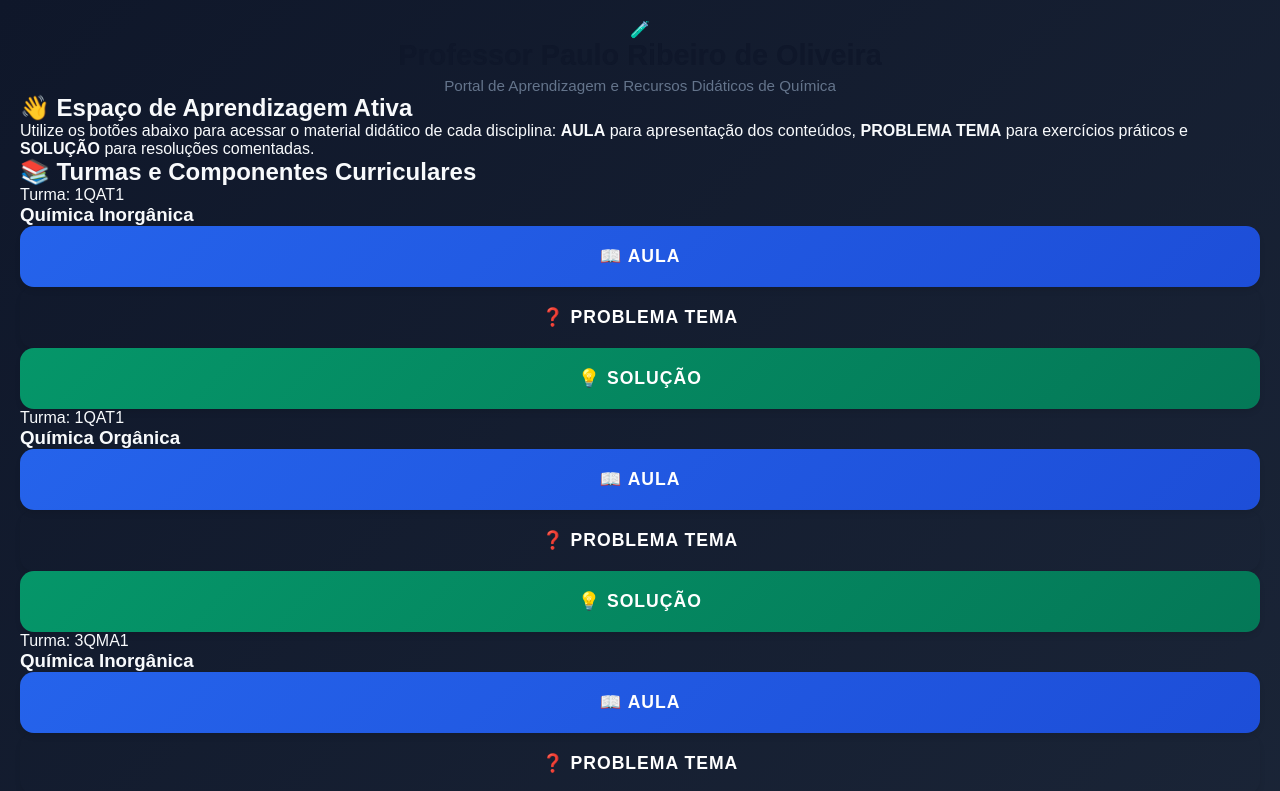
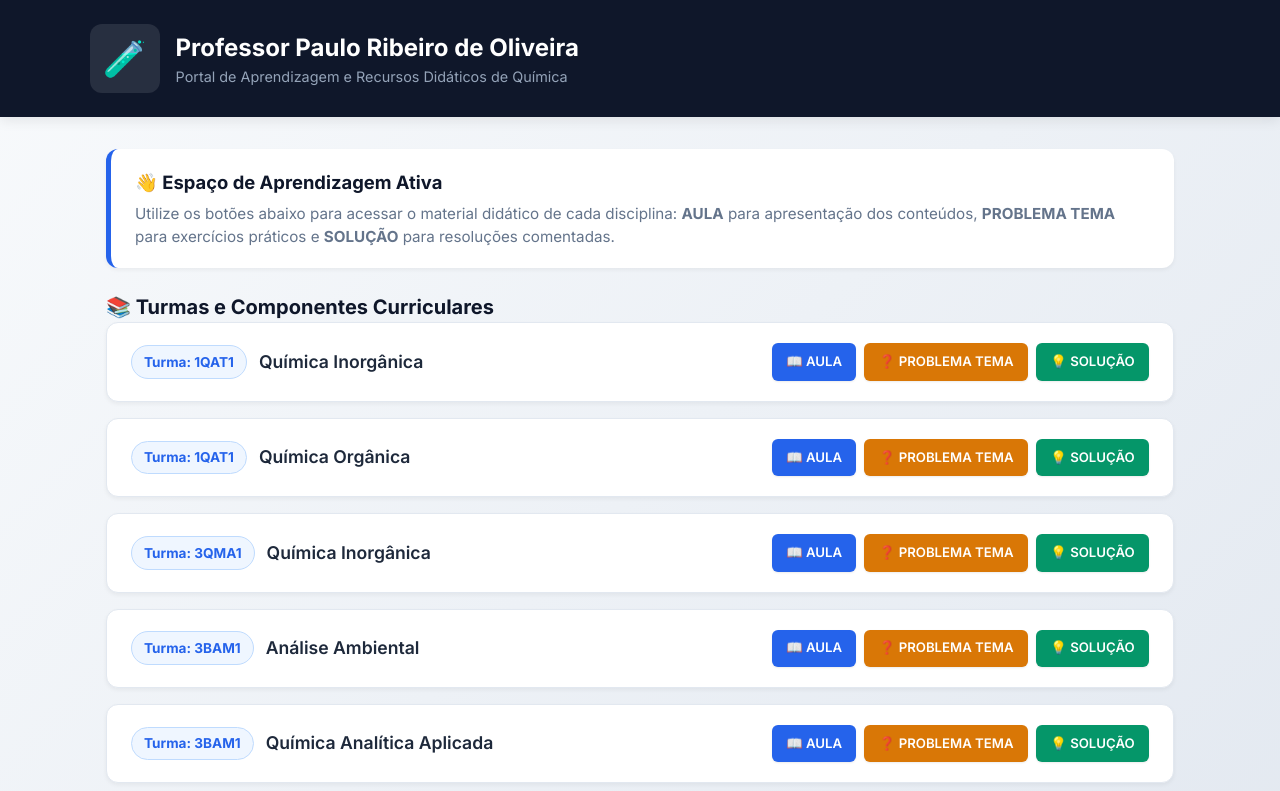
Before and after one commit to oliveirapaulo8-projet-HTML/Quimica---Prof-Paulo-Ribeiro-de-Oliveira, a plain HTML site: page index.html in a window 1280 px wide. Shown: the top 791 px of the page. Drawn offline with Linux system fonts and the light colour scheme.

Commit message:
Update style.css

```diff
--- a/style.css
+++ b/style.css
@@ -1,196 +1,297 @@
-/* =========================================================
-   1. CONFIGURAÇÕES GERAIS E RESET
-   ========================================================= */
+/* ==========================================================================
+   1. RESET BÁSICO E VARIÁVEIS CSS (DESIGN SYSTEM)
+   ========================================================================== */
 * {
-  box-sizing: border-box;
   margin: 0;
   padding: 0;
-  font-family: 'Poppins', sans-serif;
+  box-sizing: border-box;
 }
 
+:root {
+  /* Paleta de Cores */
+  --primary-color: #0f172a;       /* Azul Escuro (Cabeçalho/Rodapé) */
+  --accent-blue: #2563eb;         /* Azul (Botão AULA) */
+  --accent-amber: #d97706;        /* Âmbar/Laranja (Botão PROBLEMA TEMA) */
+  --accent-emerald: #059669;      /* Verde (Botão SOLUÇÃO) */
+  --bg-start: #f8fafc;            /* Fundo suave da página */
+  --bg-end: #e2e8f0;
+
+  /* Cores Neutras */
+  --card-bg: #ffffff;
+  --text-primary: #1e293b;
+  --text-secondary: #64748b;
+  --border-color: #e2e8f0;
+
+  /* Bordas e Sombras */
+  --radius-sm: 6px;
+  --radius-md: 12px;
+  --shadow-sm: 0 2px 4px rgba(0, 0, 0, 0.05);
+  --shadow-md: 0 4px 12px rgba(0, 0, 0, 0.08);
+  --shadow-hover: 0 8px 20px rgba(0, 0, 0, 0.12);
+
+  /* Animação */
+  --transition: all 0.25s ease;
+}
+
+/* ==========================================================================
+   2. CORPO DA PÁGINA (BODY) - FLEXBOX VERTICAL
+   ========================================================================== */
 body {
-  background: linear-gradient(135deg, #0f172a 0%, #1e293b 100%);
-  color: #f8fafc;
+  font-family: 'Inter', system-ui, -apple-system, sans-serif;
+  background: linear-gradient(135deg, var(--bg-start), var(--bg-end));
+  color: var(--text-primary);
   min-height: 100vh;
+  line-height: 1.5;
 
-  /* FLEXBOX NO BODY: Centraliza o cartão no meio da tela */
+  /* FLEXBOX NO BODY:
+     Cria um layout de coluna e garante que o rodapé fique sempre na base (Sticky Footer) */
   display: flex;
   flex-direction: column;
-  justify-content: center;
-  align-items: center;
-  padding: 20px;
 }
 
-/* =========================================================
-   2. CARTÃO PRINCIPAL (CONTAINER)
-   ========================================================= */
-.container {
-  background-color: #ffffff;
-  color: #334155;
+/* ==========================================================================
+   3. CABEÇALHO (HEADER) - FLEXBOX HORIZONTAL
+   ========================================================================== */
+.header {
+  background-color: var(--primary-color);
+  color: #ffffff;
+  padding: 1.5rem 1rem;
+  box-shadow: var(--shadow-md);
+}
+
+.header-container {
+  max-width: 1100px;
+  margin: 0 auto;
+
+  /* FLEXBOX: Alinha o logo/ícone e o texto lado a lado */
+  display: flex;
+  align-items: center;
+  justify-content: space-between;
+}
+
+.header-brand {
+  /* FLEXBOX INTERNO: Junta o ícone de química e os títulos */
+  display: flex;
+  align-items: center;
+  gap: 1rem;
+}
+
+.header-brand .icon {
+  font-size: 2.2rem;
+  background: rgba(255, 255, 255, 0.1);
+  padding: 0.5rem 0.8rem;
+  border-radius: var(--radius-md);
+}
+
+.header h1 {
+  font-size: 1.5rem;
+  font-weight: 700;
+}
+
+.header .subtitle {
+  color: #94a3b8;
+  font-size: 0.9rem;
+}
+
+/* ==========================================================================
+   4. ÁREA PRINCIPAL (MAIN)
+   ========================================================================== */
+.main-container {
+  max-width: 1100px;
   width: 100%;
-  max-width: 900px;
-  border-radius: 20px;
-  padding: 40px 30px;
-  box-shadow: 0 20px 25px -5px rgba(0, 0, 0, 0.3), 0 8px 10px -6px rgba(0, 0, 0, 0.3);
+  margin: 2rem auto;
+  padding: 0 1rem;
 
-  /* FLEXBOX NO CONTAINER: Organiza os elementos verticais com espaço constante */
+  /* FLEXBOX: Ocupa o espaço sobressalente da tela */
+  flex: 1;
   display: flex;
   flex-direction: column;
-  align-items: center;
-  gap: 30px;
+  gap: 1.5rem;
 }
 
-/* =========================================================
-   3. CABEÇALHO DA PÁGINA
-   ========================================================= */
-header {
-  text-align: center;
+/* Card informativo */
+.intro-card {
+  background-color: var(--card-bg);
+  padding: 1.25rem 1.5rem;
+  border-radius: var(--radius-md);
+  border-left: 5px solid var(--accent-blue);
+  box-shadow: var(--shadow-sm);
 }
 
-header h1 {
-  font-size: 1.8rem;
-  color: #0f172a;
+.intro-card h2 {
+  font-size: 1.15rem;
+  color: var(--primary-color);
+  margin-bottom: 0.4rem;
+}
+
+.intro-card p {
+  color: var(--text-secondary);
+  font-size: 0.95rem;
+}
+
+.section-title {
+  font-size: 1.25rem;
+  color: var(--primary-color);
+}
+
+/* ==========================================================================
+   5. LISTA DE CARDS - FLEXBOX CONTAINER
+   ========================================================================== */
+.cards-list {
+  /* FLEXBOX: Empilha as turmas verticalmente com espaçamento constante */
+  display: flex;
+  flex-direction: column;
+  gap: 1rem;
+}
+
+/* CARD DE TURMA INDIVIDUAL */
+.class-card {
+  background-color: var(--card-bg);
+  border: 1px solid var(--border-color);
+  border-radius: var(--radius-md);
+  padding: 1.25rem 1.5rem;
+  box-shadow: var(--shadow-sm);
+  transition: var(--transition);
+
+  /* FLEXBOX CHAVE DO CARD:
+     Distribui as informações da turma (esquerda) e os botões de ação (direita) */
+  display: flex;
+  justify-content: space-between;
+  align-items: center;
+  flex-wrap: wrap; /* Permite a quebra elegante em telas menores */
+  gap: 1rem;
+}
+
+.class-card:hover {
+  transform: translateY(-2px);
+  box-shadow: var(--shadow-hover);
+  border-color: #cbd5e1;
+}
+
+/* Informações da Turma e Disciplina */
+.class-info {
+  /* FLEXBOX: Mantém a badge da turma e o nome da matéria alinhados na mesma linha */
   display: flex;
   align-items: center;
-  justify-content: center;
-  gap: 10px;
+  gap: 0.75rem;
+  flex-wrap: wrap;
 }
 
-header p {
-  color: #64748b;
-  font-size: 0.95rem;
-  margin-top: 5px;
+.badge {
+  background-color: #eff6ff;
+  color: var(--accent-blue);
+  font-weight: 700;
+  font-size: 0.85rem;
+  padding: 0.35rem 0.75rem;
+  border-radius: 999px; /* Formato Pílula */
+  border: 1px solid #bfdbfe;
 }
 
-/* =========================================================
-   4. ÍTEM 1: SEÇÃO DO TEMA DA AULA
-   ========================================================= */
-.tema-card {
-  background: #f1f5f9;
-  border-left: 6px solid #0d9488;
-  border-radius: 12px;
-  padding: 20px;
-  width: 100%;
+.subject-title {
+  font-size: 1.1rem;
+  font-weight: 600;
+  color: var(--text-primary);
+}
 
-  /* FLEXBOX NO TEMA: Alinha o ícone e o texto lado a lado */
+/* Grupo de Botões (Lado Direito) */
+.actions-group {
+  /* FLEXBOX: Coloca os 3 botões lado a lado */
   display: flex;
   align-items: center;
-  gap: 15px;
+  gap: 0.5rem;
+  flex-wrap: wrap;
 }
 
-.tema-icon {
-  font-size: 2rem;
-  background: #ccfbf1;
-  color: #0d9488;
-  padding: 12px;
-  border-radius: 50%;
-  display: flex;
+/* ==========================================================================
+   6. BOTÕES DE AÇÃO (AULA, PROBLEMA TEMA, SOLUÇÃO)
+   ========================================================================== */
+.btn {
+  /* FLEXBOX INTERNO: Alinha perfeitamente o texto e o ícone dentro do botão */
+  display: inline-flex;
   align-items: center;
   justify-content: center;
+  gap: 0.35rem;
+
+  text-decoration: none;
+  font-weight: 600;
+  font-size: 0.825rem;
+  padding: 0.55rem 0.9rem;
+  border-radius: var(--radius-sm);
+  color: #ffffff;
+  transition: var(--transition);
+  box-shadow: 0 1px 2px rgba(0, 0, 0, 0.08);
+  white-space: nowrap;
 }
 
-.tema-content h2 {
-  font-size: 0.85rem;
-  text-transform: uppercase;
-  letter-spacing: 1px;
-  color: #0d9488;
-  margin-bottom: 3px;
-}
-
-.tema-content h3 {
-  font-size: 1.3rem;
-  color: #1e293b;
-}
-
-/* =========================================================
-   5. ÁREA DOS BOTÕES (FLEXBOX RESPONSIVO)
-   ========================================================= */
-.botoes-container {
-  width: 100%;
-
-  /* FLEXBOX NOS BOTÕES: Distribui os botões e permite quebra de linha em telas pequenas */
-  display: flex;
-  flex-wrap: wrap;
-  justify-content: center;
-  gap: 20px;
-}
-
-/* Estilo Base dos Botões */
-.btn {
-  flex: 1; /* Todos os botões ocupam a mesma proporção de espaço */
-  min-width: 220px; /* Largura mínima antes de adaptar para o celular */
-  padding: 20px 15px;
-  border-radius: 14px;
-  text-decoration: none;
-  color: #ffffff;
-  font-weight: 700;
-  font-size: 1.1rem;
-  text-transform: uppercase;
-  letter-spacing: 1px;
-
-  /* FLEXBOX INTERNO DO BOTÃO: Alinha o ícone, título e subtítulo centralizados */
-  display: flex;
-  flex-direction: column;
-  align-items: center;
-  justify-content: center;
-  gap: 10px;
-
-  transition: all 0.3s cubic-bezier(0.4, 0, 0.2, 1);
-  box-shadow: 0 4px 6px -1px rgba(0, 0, 0, 0.1);
-}
-
-/* Efeito ao passar o mouse */
 .btn:hover {
-  transform: translateY(-5px);
-  box-shadow: 0 12px 20px -5px rgba(0, 0, 0, 0.25);
+  transform: translateY(-1px);
+  filter: brightness(1.1);
+  box-shadow: var(--shadow-md);
 }
 
 .btn:active {
-  transform: translateY(-1px);
+  transform: translateY(0);
 }
 
-/* Ítem 2: Botão AULA */
+/* Estilos Específicos das Cores dos Botões */
 .btn-aula {
-  background: linear-gradient(135deg, #2563eb, #1d4ed8);
-}
-.btn-aula:hover {
-  background: linear-gradient(135deg, #1d4ed8, #1e40af);
+  background-color: var(--accent-blue);
 }
 
-/* Ítem 3: Botão EXERCÍCIOS */
-.btn-exercicios {
-  background: linear-gradient(135deg, #d97706, #b45309);
-}
-.btn-exercicios:hover {
-  background: linear-gradient(135deg, #b45309, #92400e);
+.btn-problema {
+  background-color: var(--accent-amber);
 }
 
-/* Ítem 4: Botão SOLUÇÃO */
 .btn-solucao {
-  background: linear-gradient(135deg, #059669, #047857);
-}
-.btn-solucao:hover {
-  background: linear-gradient(135deg, #047857, #065f46);
+  background-color: var(--accent-emerald);
 }
 
-.btn-icon {
-  font-size: 1.8rem;
+/* ==========================================================================
+   7. RODAPÉ (FOOTER)
+   ========================================================================== */
+.footer {
+  background-color: var(--primary-color);
+  color: #94a3b8;
+  text-align: center;
+  padding: 1.25rem 1rem;
+  font-size: 0.85rem;
+  margin-top: auto; /* Garante que fique no final da tela no flexbox do body */
 }
 
-.btn-subtext {
-  font-size: 0.75rem;
-  font-weight: 400;
-  opacity: 0.9;
-  text-transform: none;
-  letter-spacing: normal;
+/* ==========================================================================
+   8. RESPONSIVIDADE (MEDIA QUERIES)
+   ========================================================================== */
+/* Dispositivos Móveis e Tablets Pequenos (até 768px) */
+@media (max-width: 768px) {
+  .header-container {
+    flex-direction: column;
+    text-align: center;
+  }
+
+  .class-card {
+    flex-direction: column;
+    align-items: flex-start;
+  }
+
+  .actions-group {
+    width: 100%;
+    justify-content: space-between;
+  }
+
+  .btn {
+    flex: 1; /* Distribui o tamanho dos botões igualmente no celular */
+    padding: 0.65rem 0.4rem;
+    font-size: 0.775rem;
+  }
 }
 
-/* =========================================================
-   6. RODAPÉ
-   ========================================================= */
-footer {
-  font-size: 0.85rem;
-  color: #94a3b8;
-  text-align: center;
-  margin-top: 10px;
+/* Telas Muito Pequenas (até 480px) */
+@media (max-width: 480px) {
+  .actions-group {
+    flex-direction: column; /* Empilha os botões verticalmente */
+  }
+
+  .btn {
+    width: 100%; /* Botões ocupam a largura inteira */
+  }
 }
```
